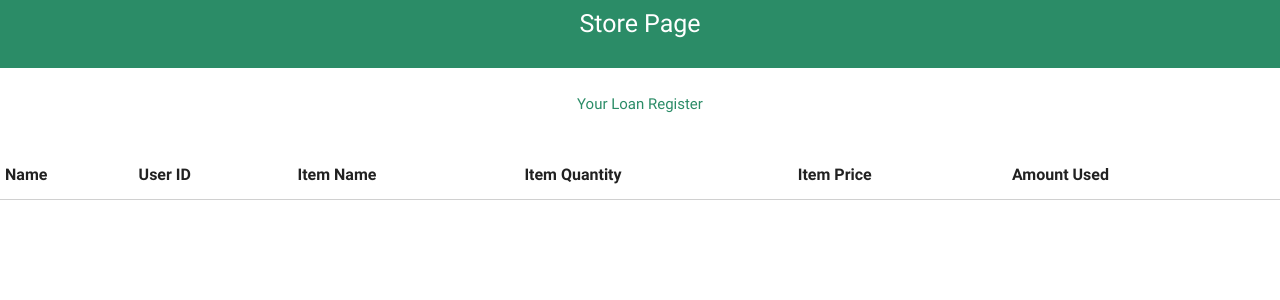
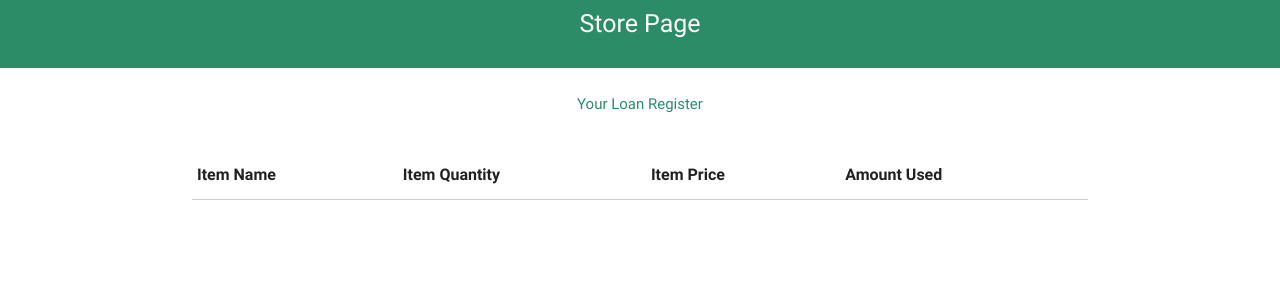
Before and after one commit to abhishek-iitj/Store-and-Purchase-Management, a PHP site: page /userLoanReg.php in a window 1280 px wide. Shown: the top 300 px of the page. Run offline with PHP 8.4, Linux system fonts and the light colour scheme; the visitor is signed in with stand-in values (Sample User, id 1); tables that the repository leaves empty or names only in its code hold one stand-in row (values such as "Sample post"); lists and menus that the app fills with data are empty; some libraries are stand-ins or nearby versions.

Commit message:
Commited NExt

```diff
--- a/home.php
+++ b/home.php
@@ -23,6 +23,7 @@ if ($_SESSION['login']==false )
 		</div>
 		<div class="row">
 			<div class="col l4 s12"><p style="color:#2B8C67;font-size:20px;">Welcome : <?php echo $_SESSION['name']?></p>
+			<p style="color:#2B8C67;font-size:20px;">Withstanding Balance(in Rs.) : <?php echo $_SESSION['balance']?></p>
 			</div>
 			<div class="col l4 s12"></div>
 			<div class="col l4 s12"><a class="waves-effect waves-light btn" href="logout.php">Logout</a></div>
--- a/index.php
+++ b/index.php
@@ -19,6 +19,7 @@ if (isset($_POST['xsub'])){
 		$_SESSION['name']=$row[2];
 		$_SESSION['type']=$row[3];
 		$_SESSION['login']=true;
+		$_SESSION['balance']=$row[4];
 		if ($_SESSION['type']=="Admin")
 			header("location:adminHome.php");
 		else
--- a/loanRegister.php
+++ b/loanRegister.php
@@ -19,7 +19,7 @@ $connect=mysqli_connect(SERVER, USER, PASS, DB) or die("error in myql_connect");
 		<div class="row" style="background:#2B8C67;">
 			<p align="center" style="font-size:25px;padding-top:5px;color:white;">Store Page</p>
 		</div>
-		<div class="row">
+		<div class="container">
 			 <table class="striped">
 		        <thead>
 		          <tr>
--- a/purchase.php
+++ b/purchase.php
@@ -76,7 +76,9 @@ if (isset($_POST['xsub'])) {
 		</div>
 		<div class="row">
 			<div class="col l4 s12"><p style="color:#2B8C67;font-size:20px;">Welcome : <?php echo $_SESSION['name']?></p>
+			<p style="color:#2B8C67;font-size:20px;">Withstanding Balance(in Rs.) : <?php echo $_SESSION['balance']?></p>
 			</div>
+
 		</div>
 		<div class="container">
 			<p style="color:#2B8C67;font-size:20px;">Purchase Specification Form<a style="color:#2B8C67;font-size:15px;">&nbsp(One item at a time)</a></p>
--- a/userLoanReg.php
+++ b/userLoanReg.php
@@ -22,12 +22,11 @@ $connect=mysqli_connect(SERVER, USER, PASS, DB) or die("error in myql_connect");
 		<div class="row">
 			<p align="center" style="font-size:15px;padding-top:5px;color:#2B8C67;">Your Loan Register</p>
 		</div>
-		<div class="row">
+		<div class="container">
 			 <table class="striped">
 		        <thead>
 		          <tr>
-		              <th >Name</th>
-		              <th >User ID</th>
+
 		              <th >Item Name</th>
 		              <th >Item Quantity</th>
 		              <th >Item Price</th>
@@ -41,7 +40,7 @@ $connect=mysqli_connect(SERVER, USER, PASS, DB) or die("error in myql_connect");
 		         	$qry="SELECT * FROM loan_register WHERE userid='$id'";
 		         	$res=mysqli_query($connect, $qry);
 					while($arr=mysqli_fetch_array($res)){
-						echo"<tr><td>$arr[0]</td><td>$arr[1]</td><td>$arr[2]</td><td>$arr[3]</td><td>$arr[4]</td><td>$arr[5]</td></tr>";
+						echo"<tr><td>$arr[2]</td><td>$arr[3]</td><td>$arr[4]</td><td>$arr[5]</td></tr>";
 					}
 
 		         ?>
--- a/viewStore.php
+++ b/viewStore.php
@@ -18,7 +18,7 @@ $connect=mysqli_connect(SERVER, USER, PASS, DB) or die("error in myql_connect");
 		<div class="row" style="background:#2B8C67;">
 			<p align="center" style="font-size:25px;padding-top:5px;color:white;">Store Page</p>
 		</div>
-		<div class="row">
+		<div class="container">
 			 <table class="striped">
 		        <thead>
 		          <tr>
```
